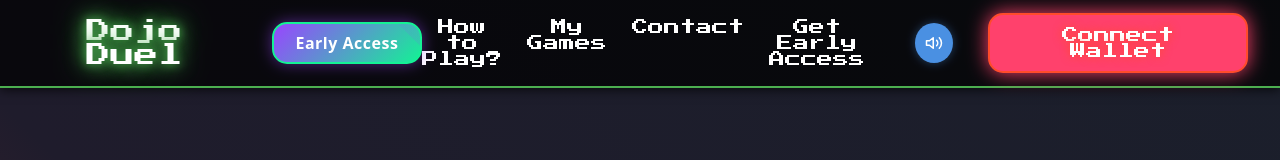
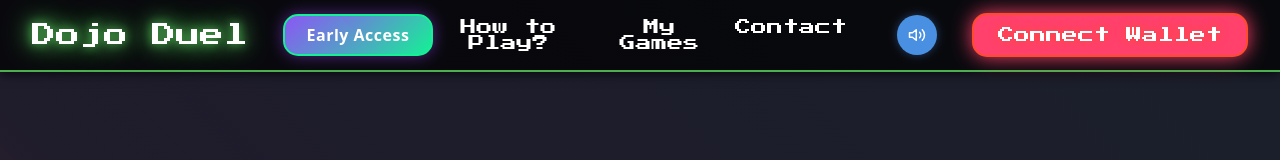
Before and after one commit to codekaya/make_duel_front, a React (Create React App) app: page / in a window 1280 px wide. Shown: the top 160 px of the page. Built offline with nearby package versions, Linux system fonts and the light colour scheme; no server answers.

Commit message:
early access responsive

```diff
--- a/src/Navbar.css
+++ b/src/Navbar.css
@@ -769,3 +769,33 @@
   .submit-button:active {
     transform: scale(0.95);
   }
+
+  /* Hide mobile-only elements on desktop */
+  .mobile-only-item {
+    display: none !important;
+  }
+
+  /* Media query for mobile devices */
+  @media (max-width: 768px) {
+    /* Show mobile-only elements on mobile */
+    .mobile-only-item {
+      display: block !important;
+    }
+
+    /* When navbar is open in mobile view */
+    .navbar-links.open .mobile-only-item {
+      display: block !important;
+    }
+  }
+
+  /* Remove the Early Access button from the top navbar */
+  .navbar .early-access-button {
+    display: none;
+  }
+
+  /* Only show the Early Access button on larger screens */
+  @media (min-width: 769px) {
+    .navbar .early-access-button {
+      display: inline-block;
+    }
+  }
--- a/src/Navbar.js
+++ b/src/Navbar.js
@@ -173,8 +173,8 @@ function Navbar({ setWalletAddress, soundEnabled, setSoundEnabled, gameInProgres
         </li>
         <li><a onClick={handleMyGamesClick}>My Games</a></li>
         <li><a onClick={handleContactClick}>Contact</a></li>
-        {/* Mobile-only menu item with proper class that will be strictly hidden on desktop */}
-        <li className="strictly-mobile-only"><a onClick={openEarlyAccessPopup}>Get Early Access</a></li>
+        {/* Mobile-only menu item that will be hidden on desktop */}
+        <li className="mobile-only-item"><a onClick={openEarlyAccessPopup}>Get Early Access</a></li>
       </ul>
 
       <div className="wallet-button-container">
@@ -268,7 +268,7 @@ function Navbar({ setWalletAddress, soundEnabled, setSoundEnabled, gameInProgres
                 rel="noopener noreferrer"
                 className="devnet-share-button"
               >
-                Get Early Access Now
+                Apply for Early Access Now
               </a>
             </div>
           </div>
```
